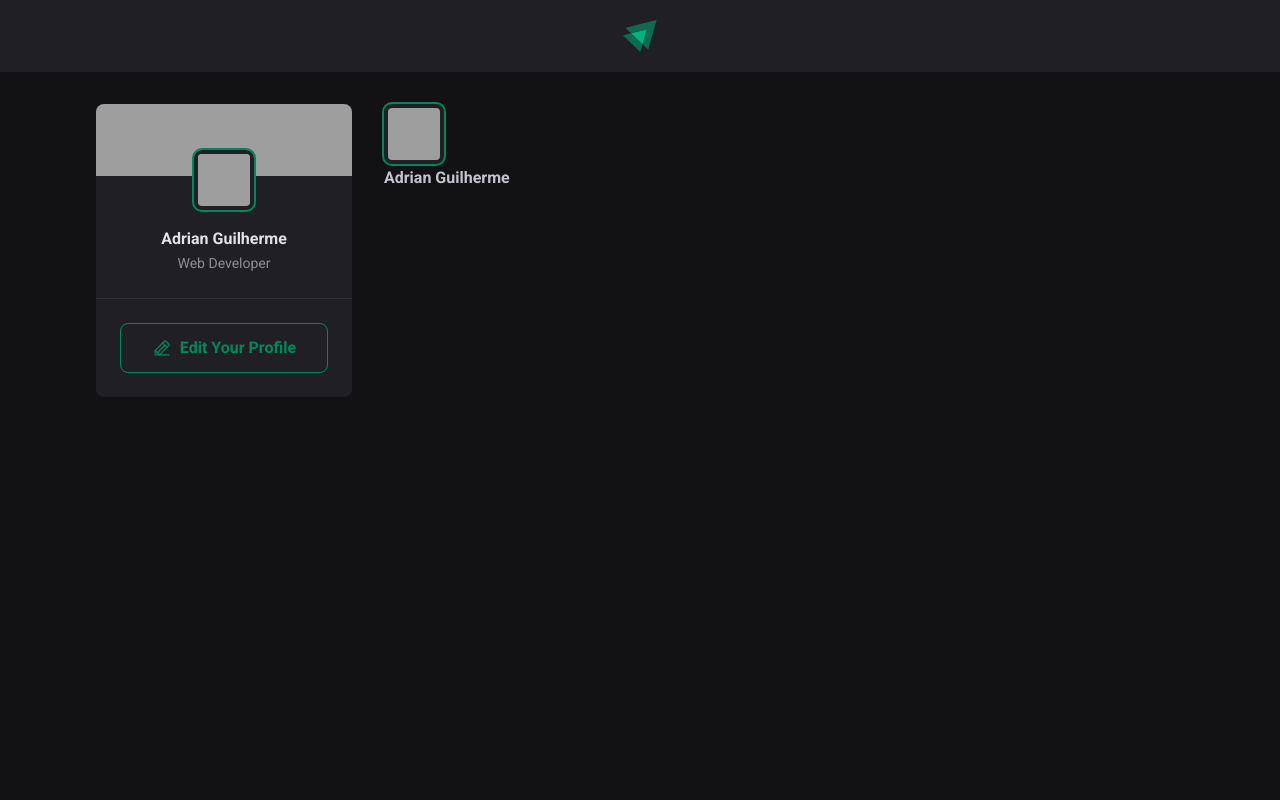
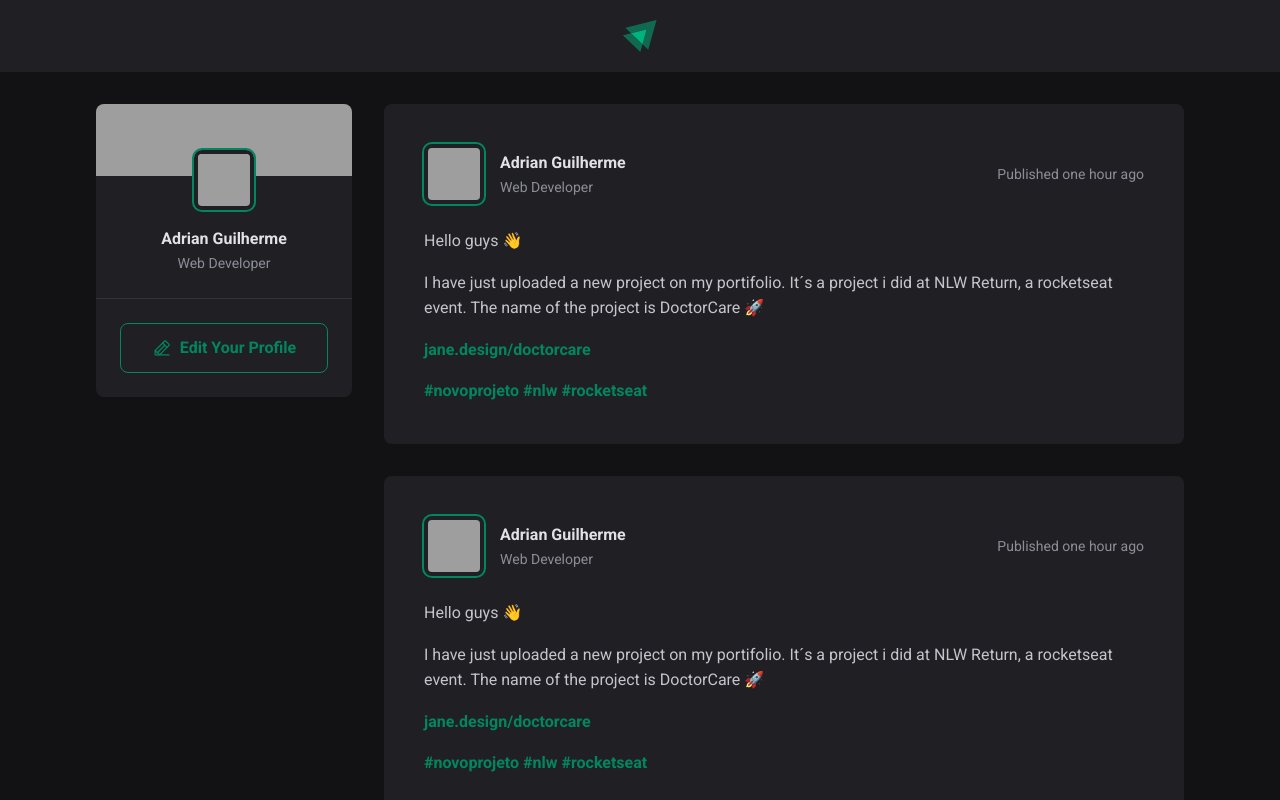
Before and after one commit to Adria199/Ignite-Feed, a React (Vite) app: page / in a window 1280 px wide. Shown: the top 800 px of the page. Built offline with nearby package versions, Linux system fonts and the light colour scheme; grey boxes are pictures that could not be loaded.

Commit message:
finished Post component

```diff
--- a/src/App.jsx
+++ b/src/App.jsx
@@ -17,6 +17,8 @@ function App() {
 
         <main>
           <Post />
+          <Post />
+          <Post />
         </main>
       </div>
 
--- a/src/components/Post.jsx
+++ b/src/components/Post.jsx
@@ -11,9 +11,26 @@ export function Post() {
           />
           <div className={styles.authorInfo}>
             <strong>Adrian Guilherme</strong>
+            <span>Web Developer</span>
           </div>
         </div>
+
+        <time title="15 february 23:34h" dateTime="2023-02-15 23:34">Published one hour ago</time>
       </header>
+
+
+
+      <div className={styles.content}>
+        <p>Hello guys 👋</p>
+        <p>I have just uploaded a new project on my portifolio. It´s a project i did at NLW Return, a rocketseat event. The name of the project is DoctorCare 🚀</p>
+        <p><a href="">jane.design/doctorcare</a></p>
+        <p>
+          <a href=""> #novoprojeto </a> {' '}
+          <a href=""> #nlw </a> {' '}
+          <a href="">#rocketseat </a>
+        </p>
+      </div>
+
     </article>
   )
 }
--- a/src/components/Post.module.css
+++ b/src/components/Post.module.css
@@ -1,5 +1,62 @@
 .post {
+    background: var(--gray-800);
+    border-radius: 8px;
+    padding: 2.5rem;
+}
 
+.post + .post {
+   margin-top: 2rem;
+}
+
+.content {
+  line-height: 1.6rem;
+  color: var(--gray-300);
+  margin-top: 1.5rem;
+}
+
+.content p {
+  margin-top: 1rem;
+}
+
+.content a {
+  font-weight: bold;
+  color: var(--green-500);
+  text-decoration: none;
+  transition: color 0.1s;
+}
+
+.content a:hover {
+  color: var(--green-300);
+}
+
+.post > header {
+   display: flex;
+   align-items: center;
+   justify-content: space-between;
+}
+
+.post > header time {
+   font-size: 0.875rem;
+   color: var(--gray-400);
+}
+
+.author {
+  display: flex;
+  align-items: center;
+  gap: 1rem;
+}
+
+.authorInfo strong{
+  display: block;
+  color: var(--gray-100);
+  line-height: 1.6;
+}
+
+.authorInfo span{
+  display: block;
+  font-size: 0.875rem;
+  color: var(--gray-400);
+  line-height: 1.6;
 }
 
 .avatar {
--- a/src/global.css
+++ b/src/global.css
@@ -8,6 +8,7 @@
     --gray-800: #202024;
     --gray-900: #121214;
 
+    --green-300: #00B37E;
     --green-500: #00875f;
   }
 
```
Lines whose indentation alone changed are shown as unchanged.
